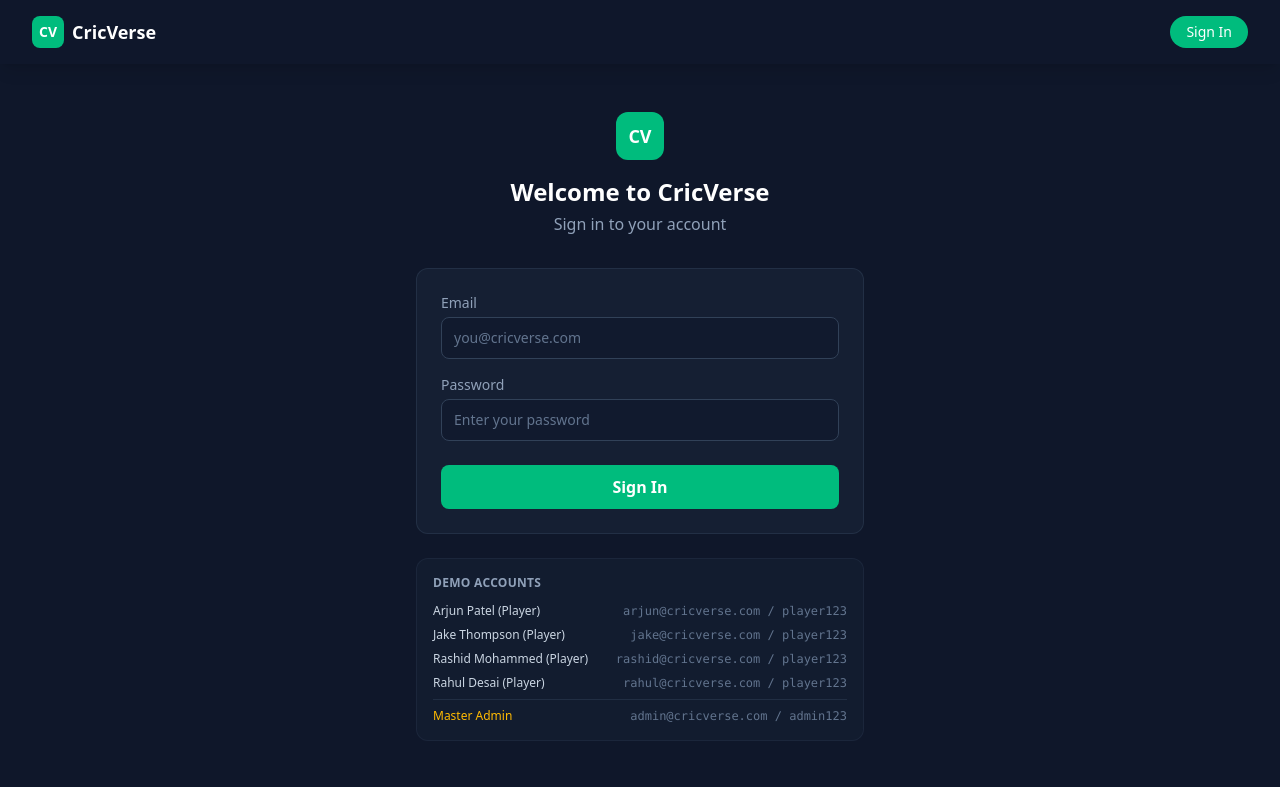
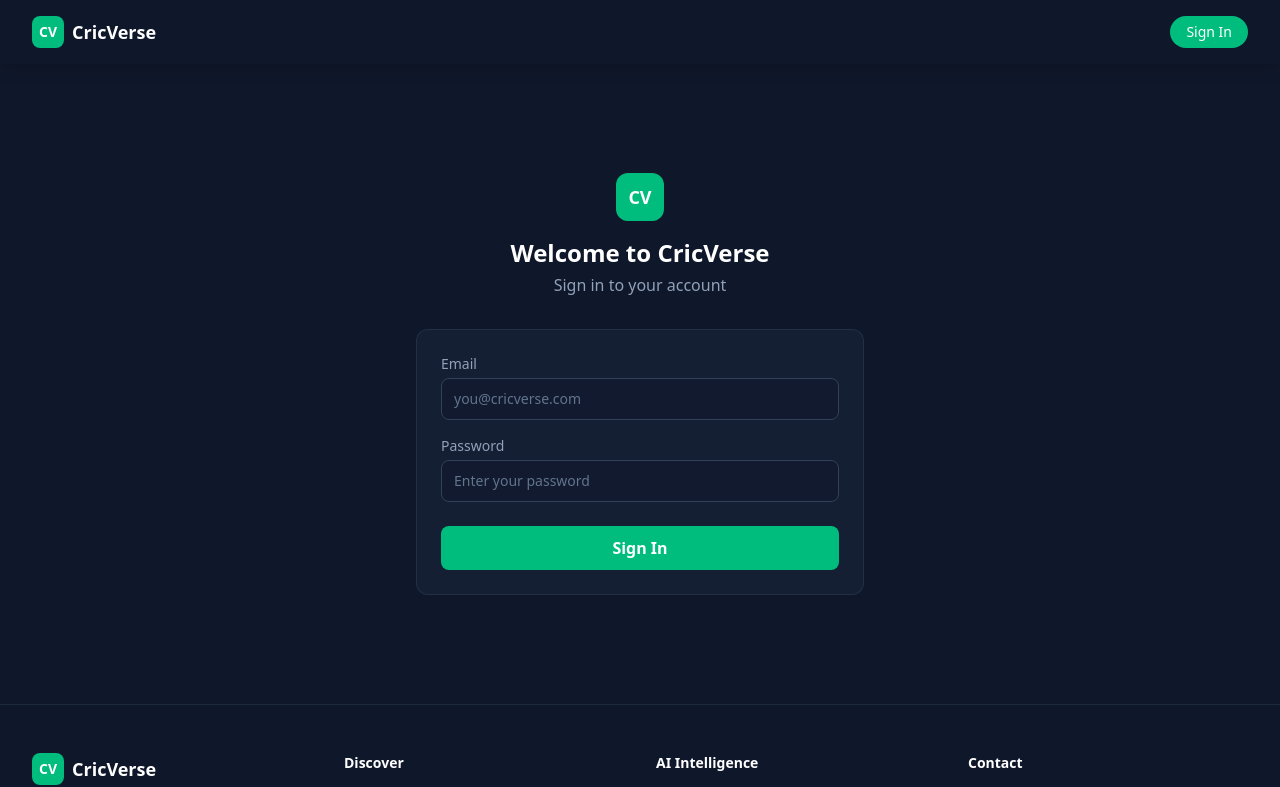
Before and after one commit to kings-bala/us-cricket-hub, a Next.js app: page /auth in a window 1280 px wide. Shown: the top 787 px of the page. Built offline with nearby package versions, Linux system fonts and the light colour scheme.

Commit message:
Remove demo credentials from login page
Co-Authored-By: balasubramanian.sakthivel@gs.com <balasubramanian.sakthivel@gs.com>

```diff
--- a/src/app/auth/page.tsx
+++ b/src/app/auth/page.tsx
@@ -80,32 +80,6 @@ export default function AuthPage() {
           </div>
         </form>
 
-        <div className="mt-6 bg-slate-800/30 border border-slate-700/30 rounded-xl p-4">
-          <p className="text-xs text-slate-400 font-semibold mb-3 uppercase tracking-wide">Demo Accounts</p>
-          <div className="space-y-2">
-            <div className="flex items-center justify-between text-xs">
-              <span className="text-slate-300">Arjun Patel (Player)</span>
-              <span className="text-slate-500 font-mono">arjun@cricverse.com / player123</span>
-            </div>
-            <div className="flex items-center justify-between text-xs">
-              <span className="text-slate-300">Jake Thompson (Player)</span>
-              <span className="text-slate-500 font-mono">jake@cricverse.com / player123</span>
-            </div>
-            <div className="flex items-center justify-between text-xs">
-              <span className="text-slate-300">Rashid Mohammed (Player)</span>
-              <span className="text-slate-500 font-mono">rashid@cricverse.com / player123</span>
-            </div>
-            <div className="flex items-center justify-between text-xs">
-              <span className="text-slate-300">Rahul Desai (Player)</span>
-              <span className="text-slate-500 font-mono">rahul@cricverse.com / player123</span>
-            </div>
-            <div className="border-t border-slate-700/50 my-2"></div>
-            <div className="flex items-center justify-between text-xs">
-              <span className="text-amber-400 font-medium">Master Admin</span>
-              <span className="text-slate-500 font-mono">admin@cricverse.com / admin123</span>
-            </div>
-          </div>
-        </div>
       </div>
     </div>
   );
```
